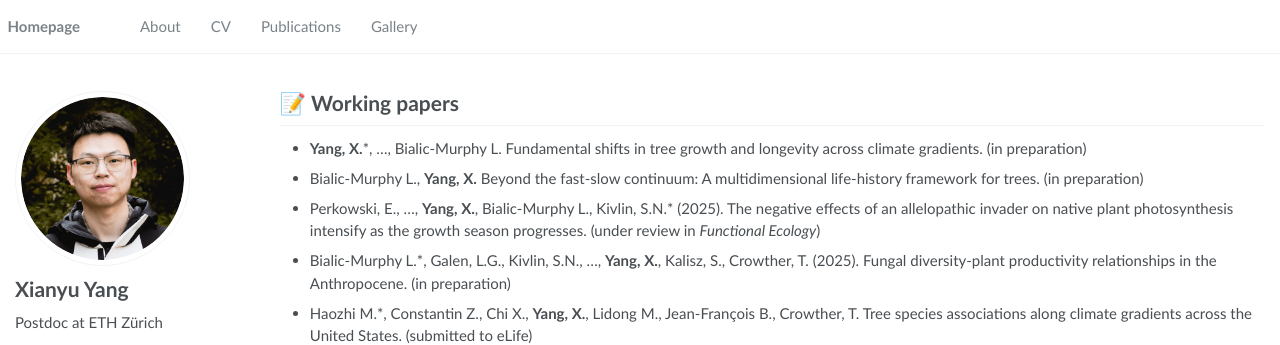
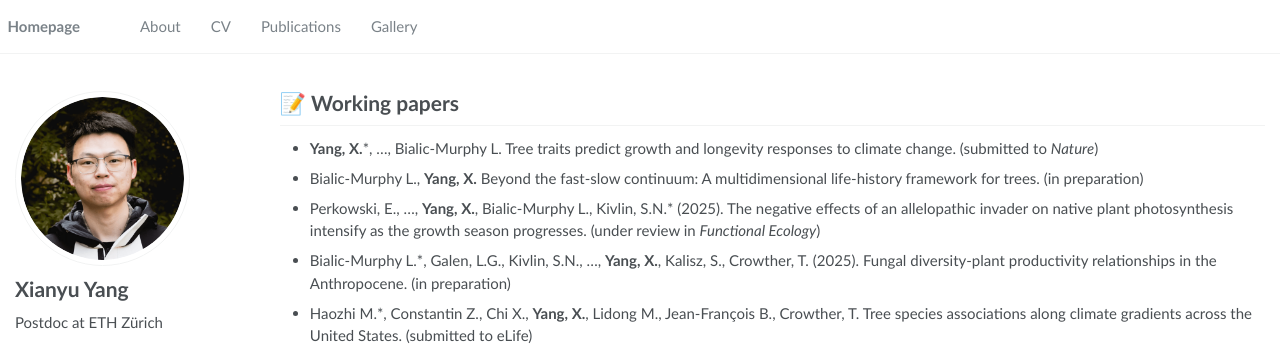
Before and after one commit to Xianyu-Yang/xianyu-yang.github.io, a Jekyll site: the page built from _pages/publications.md, in a window 1280 px wide and 900 px high. Shown: the top 345 px of the window. Built offline with Jekyll 4.4.1, drawn with Linux system fonts in a browser that asks for light colours; some web fonts are replaced.

Commit message:
Update publications.md

```diff
--- a/_pages/publications.md
+++ b/_pages/publications.md
@@ -6,7 +6,7 @@ author_profile: true
 ---
 
 # 📝 Working papers
-- **Yang, X.**\*, ..., Bialic-Murphy L. Fundamental shifts in tree growth and longevity across climate gradients. (in preparation)
+- **Yang, X.**\*, ..., Bialic-Murphy L. Tree traits predict growth and longevity responses to climate change. (submitted to _Nature_)
 
 - Bialic-Murphy L., **Yang, X.** Beyond the fast-slow continuum: A multidimensional life-history framework for trees. (in preparation)
 
```
